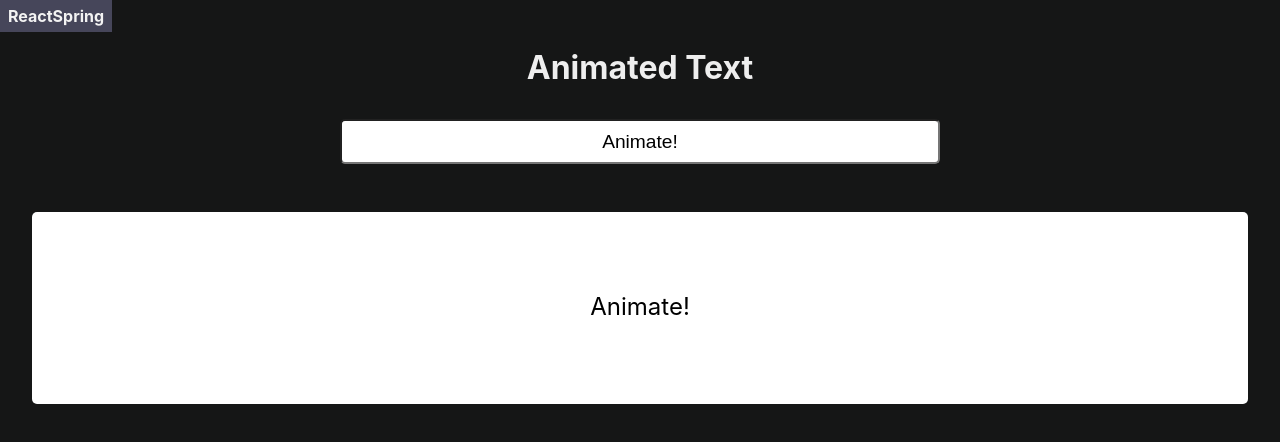
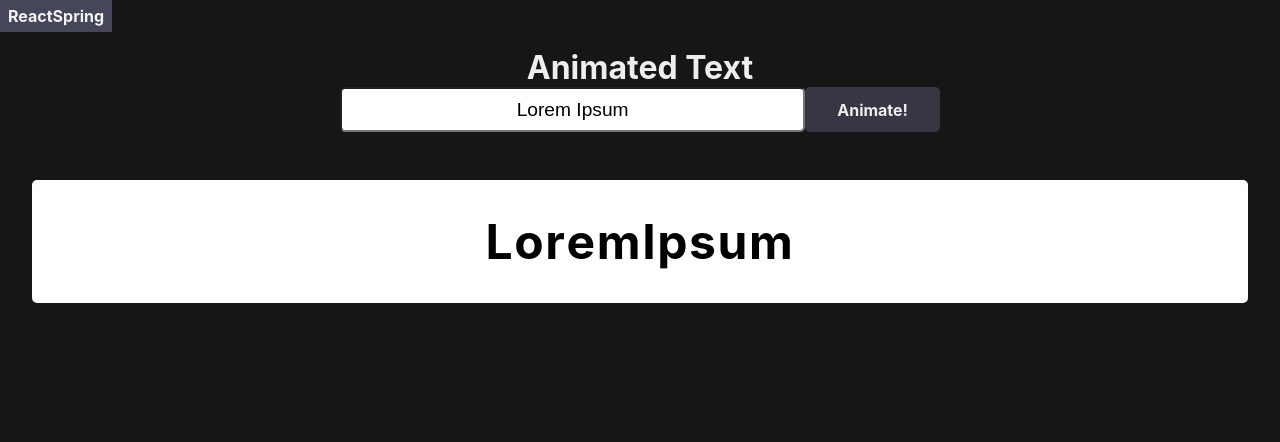
Before and after one commit to sidhlee/react-spring-v9-examples, a React (Create React App) app: page /animated-text in a window 1280 px wide. Shown: the top 442 px of the page. Built offline with nearby package versions, Linux system fonts and the light colour scheme.

Commit message:
feat: add LiquidWave

```diff
--- a/src/examples/animatedText/AnimatedText.tsx
+++ b/src/examples/animatedText/AnimatedText.tsx
@@ -7,33 +7,51 @@ const StyledAnimatedText = styled.div`
     max-width: 600px;
     margin: 3rem auto;
     text-align: center;
-    input {
-      width: 100%;
-      text-align: center;
+    form {
+      display: flex;
+      input {
+        width: 100%;
+        text-align: center;
+      }
+      button {
+        background-color: var(--primary);
+        font-weight: bold;
+        padding: 0 2em;
+        border-radius: var(--border-radius);
+      }
     }
   }
 
   main {
     padding: 0 2rem;
+    letter-spacing: 0.1rem;
   }
 `;
 
 const AnimatedText: React.FC = () => {
-  const [text, setText] = useState('Animate!');
+  const [text, setText] = useState('Lorem Ipsum');
+  const [key, setKey] = useState(0);
+
+  // force rerender of main element
+  const handleSubmit = (e: React.FormEvent) => {
+    e.preventDefault();
+    setKey((k) => k + 1);
+  };
 
   return (
     <StyledAnimatedText>
       <header>
         <h1>Animated Text</h1>
-        <form>
+        <form onSubmit={handleSubmit}>
           <input
             type="text"
             value={text}
             onChange={(e) => setText(e.target.value)}
           />
+          <button type="submit">Animate!</button>
         </form>
       </header>
-      <main>
+      <main key={key}>
         <LiquidWave text={text} />
       </main>
     </StyledAnimatedText>
--- a/src/examples/animatedText/textEffects/TextCard.tsx
+++ b/src/examples/animatedText/TextCard.tsx
@@ -4,9 +4,9 @@ import styled from 'styled-components';
 const StyledTextCard = styled('div')<{ bg: string; color: string }>`
   background-color: ${(props) => props.bg};
   flex: 1 1 auto;
-  padding: 5rem 3rem;
+  padding: 2rem;
   width: 100%;
-  height: 12rem;
+  /* height: 12rem; */
   color: ${(props) => props.color};
   font-size: 1.5rem;
   border-radius: var(--border-radius);
--- a/src/examples/animatedText/textEffects/LiquidWave.tsx
+++ b/src/examples/animatedText/textEffects/LiquidWave.tsx
@@ -1,18 +1,33 @@
+import { a, useTrail } from 'react-spring';
 import React from 'react';
 import styled from 'styled-components';
-import TextCard from './TextCard';
+import TextCard from '../TextCard';
 
-const StyledLiquidWave = styled('div')``;
+const StyledLiquidWave = styled.h1``;
 
 type LiquidWaveProps = {
   text: string;
 };
 
 const LiquidWave: React.FC<LiquidWaveProps> = ({ text }) => {
+  const letters = text.split('');
+  const trail = useTrail(letters.length, {
+    config: { mass: 1, tension: 400, friction: 25 },
+    scale: 1,
+    transformOrigin: '50% 100%',
+    from: { scale: 0 },
+  });
+
   return (
-    <StyledLiquidWave>
-      <TextCard>{text}</TextCard>
-    </StyledLiquidWave>
+    <TextCard>
+      <StyledLiquidWave>
+        {trail.map((style, i) => (
+          <a.span key={i} className="letter" style={style}>
+            {letters[i]}
+          </a.span>
+        ))}
+      </StyledLiquidWave>
+    </TextCard>
   );
 };
 
--- a/src/styles.tsx
+++ b/src/styles.tsx
@@ -105,9 +105,17 @@ img {
 // makes it easier to control things
 h1,
 h2,
+h3
+ {
+margin: 0
+}
+
 p {
-  margin-top: 0;
-  margin-bottom: 1em;
+  margin-top: 1em;
+}
+
+span {
+  display: inline-block;
 }
 
 code {
```
Also changed, not shown: src/examples/animatedText/textEffects/SmoothSlide.tsx (added, +12 -0 lines).
